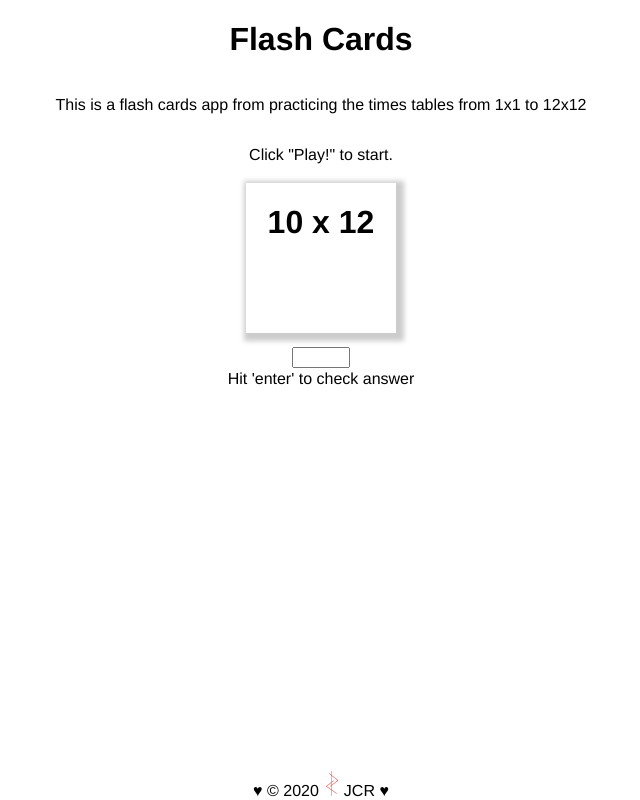
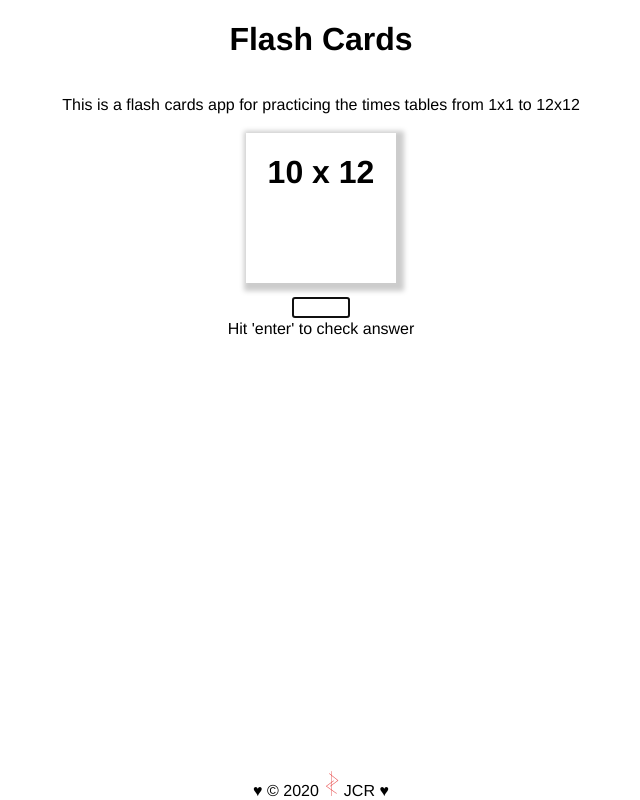
Before and after one commit to jamrod/flashCards, a React (Create React App) app: page / in a window 1280 px wide. Both pictures are taken after a click on the button "Play!". Shown: the whole page, without its empty margins (319-959 px from the left). Built offline with nearby package versions, Linux system fonts and the light colour scheme.

Commit message:
fixed bugs, moved createTimesTable

```diff
--- a/package.json
+++ b/package.json
@@ -14,7 +14,8 @@
     "start": "react-scripts start",
     "build": "react-scripts build",
     "test": "react-scripts test",
-    "eject": "react-scripts eject"
+    "eject": "react-scripts eject",
+    "deploy": "aws s3 sync build/ s3://flash-cards"
   },
   "eslintConfig": {
     "extends": "react-app"
--- a/src/App.js
+++ b/src/App.js
@@ -8,7 +8,8 @@ import PlayButton from './Components/PlayButton'
 import Input from './Components/Input'
 import Response from './Components/Response'
 import Card from './Components/Card'
-import { findRenderedComponentWithType } from 'react-dom/test-utils';
+import { createTimesTable } from './getProblems.js'
+
 
 
 class App extends Component {
@@ -16,25 +17,13 @@ class App extends Component {
     super(props)
     this.state = {
       playing: false,
-      problems: this.createTimesTable(),
+      problems: createTimesTable(),
       current: { problem: null, answer: null },
       response: "Hit 'enter' to check answer",
       showAnswer: false,
       color: 'white'
     }
 
-  }
-  createTimesTable = () => {
-    let problems = []
-    for (let i = 1; i < 13; i++) {
-      for (let a = 1; a < 13; a++) {
-        problems.push({
-          "problem": `${a} x ${i}`,
-          "answer": a * i
-        })
-      }
-    }
-    return problems
   }
 
   getProblem = () => {
@@ -88,7 +77,7 @@ class App extends Component {
         <div className="flex-container-column container">
           <Header></Header>
           <div className="inner-container">
-            <Description></Description>
+            <Description playing={this.state.playing}></Description>
             {this.state.playing ? <Card problem={this.state.current} show={this.state.showAnswer} color={this.state.color}></Card> : <PlayButton play={this.play}></PlayButton>}
             {this.state.playing ? <Input check={this.checkAnswer}></Input> : null}
             {this.state.playing ? <Response text={this.state.response}></Response> : null}
--- a/src/Components/Description.js
+++ b/src/Components/Description.js
@@ -2,11 +2,11 @@ import React from 'react'
 
 import '../App.css'
 
-function Description() {
+function Description(props) {
     return (
         <div className="flex-container-column description centered">
-            <p>This is a flash cards app from practicing the times tables from 1x1 to 12x12</p>
-            <p>Click "Play!" to start.</p>
+            <p>This is a flash cards app for practicing the times tables from 1x1 to 12x12</p>
+            {props.playing ? null : <p>Click "Play!" to start.</p>}
         </div>
     )
 }
--- a/src/Components/Input.js
+++ b/src/Components/Input.js
@@ -10,9 +10,8 @@ class Input extends Component {
         }
     }
 
-    componentDidUpdate = newProps => {
+    componentDidMount = () => {
         this.input.focus()
-
     }
 
     getInput = str => {
--- /dev/null
+++ b/src/getProblems.js
@@ -0,0 +1,12 @@
+export function createTimesTable() {
+    let problems = []
+    for (let i = 1; i < 13; i++) {
+        for (let a = 1; a < 13; a++) {
+            problems.push({
+                "problem": `${a} x ${i}`,
+                "answer": a * i
+            })
+        }
+    }
+    return problems
+}
```
